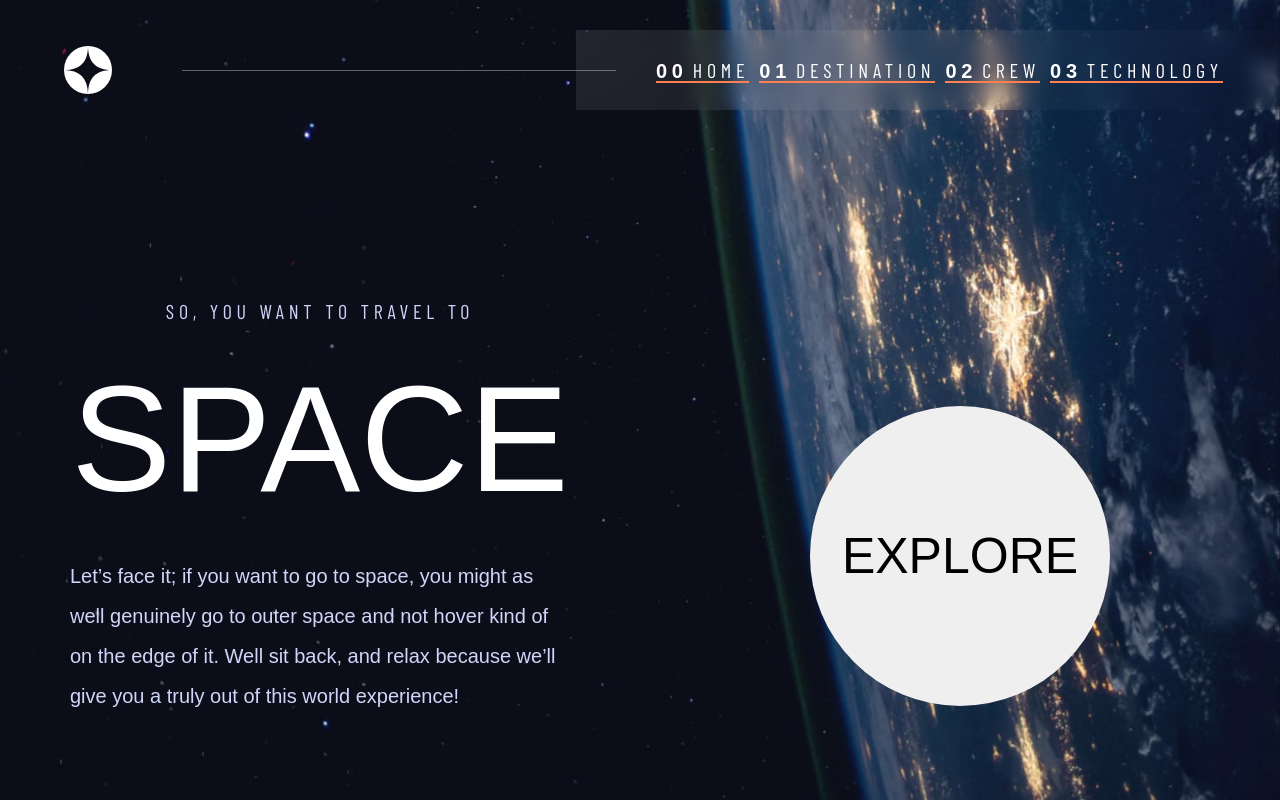
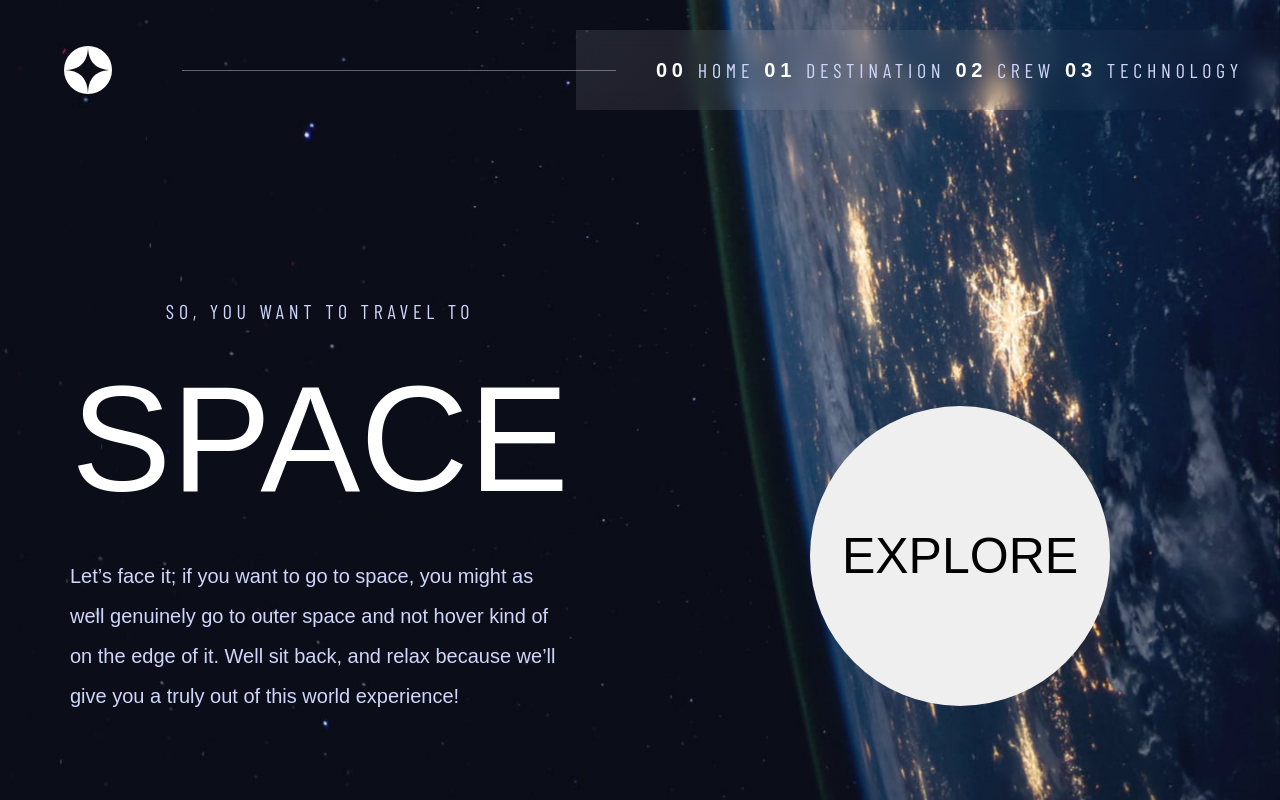
Before and after one commit to isaaxh/space-tourism-site, a React (Vite) app: page / in a window 1280 px wide. Built offline with nearby package versions, Linux system fonts and the light colour scheme; a web font is replaced by a local one.

Commit message:
add hover underline for nav links

```diff
--- a/src/App.css
+++ b/src/App.css
@@ -45,7 +45,7 @@ html {
   font-size: 62.5%;
 }
 
-h1,h2,h3,h4 {
+h1,h2,h3,h4, .link-number-active {
   color: var(--color-heading-text);
 }
 
@@ -65,7 +65,7 @@ h1,h2,h3,h4,h5,p {
   padding-top: 1rem;
 }
 
-h5, p {
+h5, p, .nav-links {
   color: var(--color-subtext);
 }
 
@@ -180,7 +180,7 @@ hr {
 .link-number-active {
   display: inline;
   font-weight: 800;
-  margin-right: 0.5rem;
+  margin-right: 1rem;
 }
 
 .link-number-inactive{
@@ -189,17 +189,21 @@ hr {
 
 .nav-links {
   position: relative;
+  display: flex;
+  align-items: center;
+  height: 100%;
+  cursor: pointer;
 }
 
-.nav-links::after {
+.nav-links:hover::after {
   content: '';
   position: absolute;
-  left: 0%;
-  bottom: 0%;
-  height: 2px;
+  left: 0;
+  bottom: 0;
+  height: 3px;
   width: 100%;
-  margin-top: 5rem;
-  background-color: coral;
+  background-color: var(--color-heading-text);
+  opacity: 50%;
 }
 
 .main-body {
```
